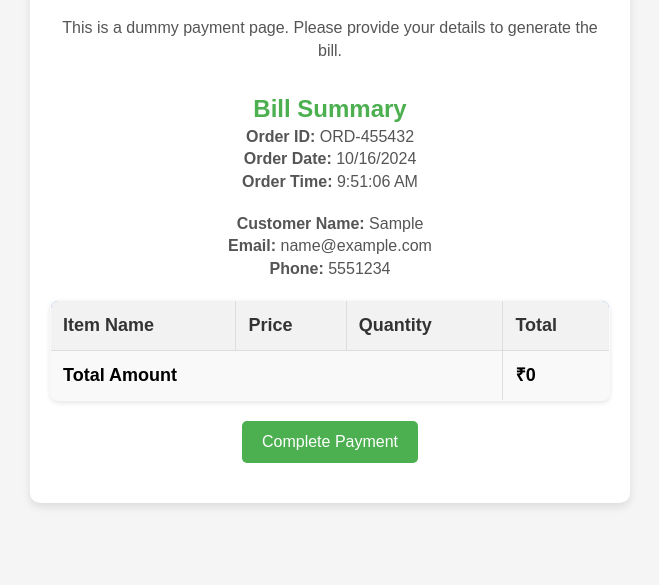
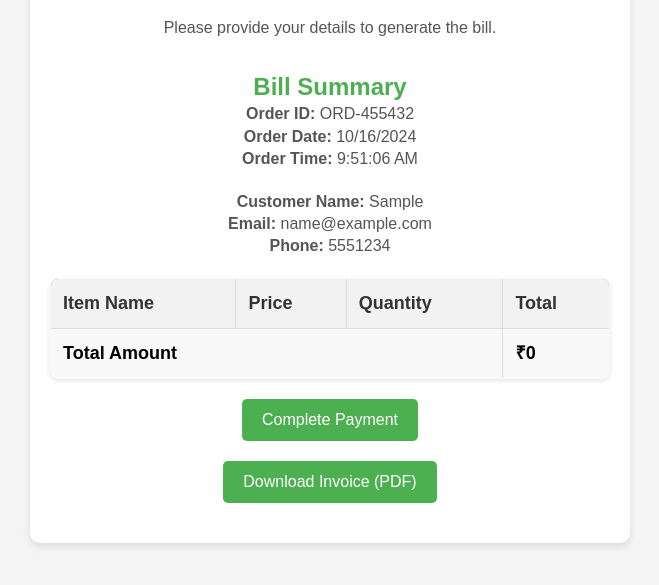
Before and after one commit to harshala334/VJTI_Canteen_Website, a website: page payment.html in a window 1280 px wide. Both pictures are taken after typing "Sample", "name@example.com", "5551234" into the empty fields and a click on the button "Generate Bill". Shown: the part 123-708 px from the top of the page, without its empty margins (310-969 px from the left). Drawn offline with nearby package versions, Linux system fonts and the light colour scheme; no server answers.

Commit message:
bill pdf functionality

```diff
--- a/payment.html
+++ b/payment.html
@@ -110,12 +110,15 @@
             margin-bottom: 20px;
         }
     </style>
+    <script src="https://cdnjs.cloudflare.com/ajax/libs/jspdf/2.5.1/jspdf.umd.min.js"></script>
+
 </head>
 
 <body>
     <div class="container">
         <h1>Payment Page</h1>
-        <p>This is a dummy payment page. Please provide your details to generate the bill.</p>
+        <p>Please provide your details to generate the bill.</p>
+
 
         <!-- Customer Details Form -->
         <form id="customer-form">
@@ -167,6 +170,8 @@
             </table>
 
             <button onclick="completePayment()">Complete Payment</button>
+            <button onclick="downloadInvoice()">Download Invoice (PDF)</button>
+
         </div>
     </div>
 
@@ -191,7 +196,12 @@
         let orderData = {};
 
         // Display the cart items and calculate the total
+        // Display the cart items and calculate the total
         function displayBill() {
+            // Clear the bill items container to avoid duplication
+            billItemsContainer.innerHTML = '';
+
+            total = 0; // Reset total to 0 for recalculation
             orderData.items = [];
 
             for (const itemName in cart) {
@@ -201,11 +211,11 @@
 
                 const row = document.createElement('tr');
                 row.innerHTML = `
-                    <td>${itemName}</td>
-                    <td>₹${cartItem.price}</td>
-                    <td>${cartItem.quantity}</td>
-                    <td>₹${itemTotal}</td>
-                `;
+            <td>${itemName}</td>
+            <td>₹${cartItem.price}</td>
+            <td>${cartItem.quantity}</td>
+            <td>₹${itemTotal}</td>
+        `;
                 billItemsContainer.appendChild(row);
 
                 // Add each item to the orderData JSON object
@@ -221,6 +231,7 @@
             billTotalElement.textContent = total;
             orderData.totalAmount = total;
         }
+
 
         // Generate a random Order ID
         function generateOrderId() {
@@ -354,6 +365,53 @@
             // Send the JSON data to the backend
             saveOrderToBackend(orderData);
         });
+
+        function downloadInvoice() {
+            // Load jsPDF from the UMD module
+            const {
+                jsPDF
+            } = window.jspdf;
+
+            const doc = new jsPDF();
+
+            // Add title
+            doc.setFontSize(18);
+            doc.text('Invoice', 105, 20, null, null, 'center');
+
+            // Add order details
+            doc.setFontSize(12);
+            doc.text(`Order ID: ${orderData.orderId}`, 20, 30);
+            doc.text(`Order Date: ${orderData.orderDate}`, 20, 40);
+            doc.text(`Order Time: ${orderData.orderTime}`, 20, 50);
+
+            // Add customer details
+            doc.text(`Customer Name: ${orderData.customer.name}`, 20, 60);
+            doc.text(`Email: ${orderData.customer.email}`, 20, 70);
+            doc.text(`Phone: ${orderData.customer.phone}`, 20, 80);
+
+            // Add table headers
+            doc.text('Item Name', 20, 100);
+            doc.text('Price', 80, 100);
+            doc.text('Quantity', 120, 100);
+            doc.text('Total', 160, 100);
+
+            // Add table content
+            let yOffset = 110;
+            orderData.items.forEach((item) => {
+                doc.text(item.name, 20, yOffset);
+                doc.text(`₹${item.price}`, 80, yOffset);
+                doc.text(item.quantity.toString(), 120, yOffset);
+                doc.text(`₹${item.total}`, 160, yOffset);
+                yOffset += 10;
+            });
+
+            // Add total amount
+            doc.setFontSize(14);
+            doc.text(`Total Amount: ₹${orderData.totalAmount}`, 20, yOffset + 10);
+
+            // Save the PDF
+            doc.save(`invoice_${orderData.orderId}.pdf`);
+        }
     </script>
 </body>
 
```
Also changed, not shown: 1 other file.
